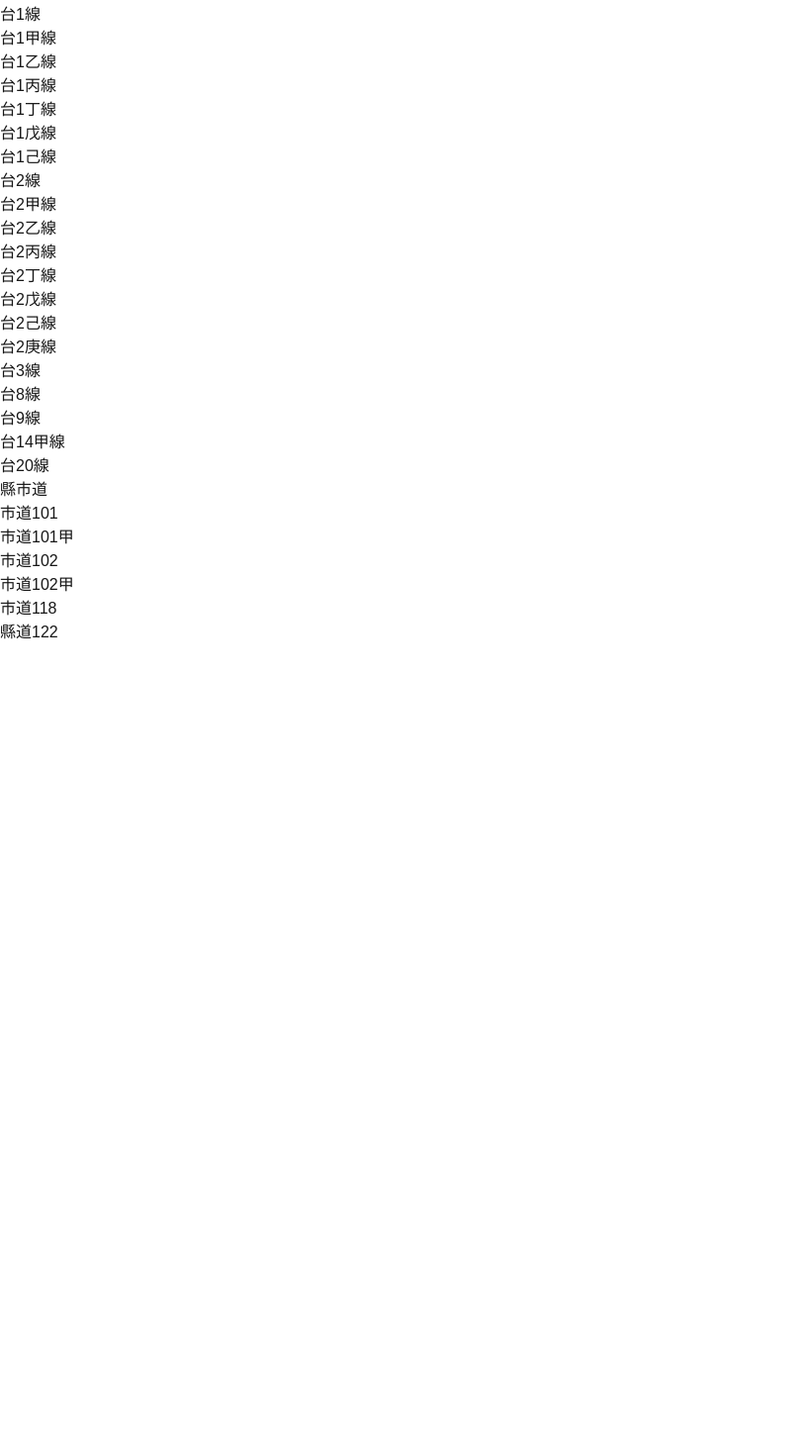
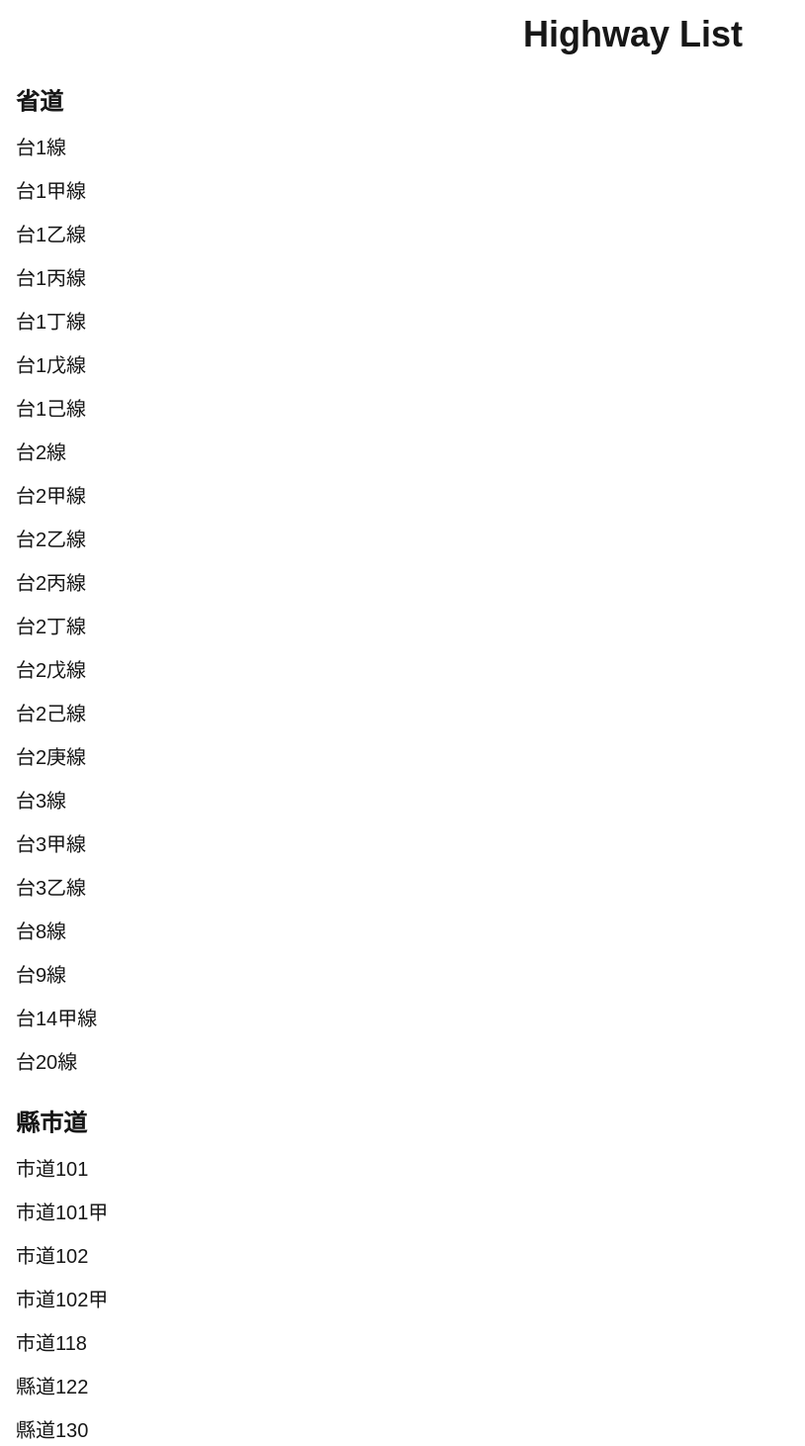
Before and after one commit to jamiema1048/tw_highway, a Next.js app: page /highways in a window 1280 px wide. Shown: the part 69-1530 px from the top of the page at 99% size, without its empty margins (0-814 px from the left). Before the commit the page ends 800 px from the top, so only its background shows below. Built offline with nearby package versions, Linux system fonts and the light colour scheme; data requests are answered from the project's data file.

Commit message:
add image and description

```diff
--- a/db.json
+++ b/database/db.json
@@ -136,6 +136,21 @@
       "otherName": "內山公路、中豐公路(龍潭-豐原)、豐埔公路(豐原-東勢)、中潭公路(台中-草屯)、嘉屏公路(中埔-屏東)、南屏公路(內門-屏東)、澐密戰備道路(澐水-密枝)、東蘭路(卓蘭大橋-東勢)"
     },
     {
+      "id": 40301,
+      "name": "台3甲線",
+      "start": "南投縣草屯鎮",
+      "end": "南投縣南投市五塊厝",
+      "length": "11.713",
+      "otherName": "內山公路、彰南路(中華路-五塊厝)"
+    },
+    {
+      "id": 40302,
+      "name": "台3乙線",
+      "start": "桃園市大溪區員樹林",
+      "end": "桃園市龍潭區深窩",
+      "length": "12.095"
+    },
+    {
       "id": 40800,
       "name": "台8線",
       "start": "台中市東勢區東勢大橋",
@@ -232,6 +247,16 @@
       "highest": "739",
       "highestPlace": "新竹縣五峰鄉土場",
       "otherName": "南清公路(南寮-清泉)、東大路(南寮-東大高架橋)"
+    },
+    {
+      "id": 13000,
+      "name": "縣道130",
+      "start": "苗栗縣苑裡鎮",
+      "end": "苗栗縣大湖鄉八分",
+      "length": "31.126",
+      "highest": "762",
+      "highestPlace": "苗栗縣大湖鄉薑麻園",
+      "otherName": "大通公路(三義-八分)"
     }
   ]
 }
--- a/next.config.mjs
+++ b/next.config.mjs
@@ -1,4 +1,8 @@
-/** @type {import('next').NextConfig} */
-const nextConfig = {};
+// next.config.mjs
+const nextConfig = {
+  images: {
+    unoptimized: true, // 允許加載 public/ 內的本地圖片
+  },
+};
 
 export default nextConfig;
--- a/package.json
+++ b/package.json
@@ -7,7 +7,7 @@
     "build": "next build",
     "start": "next start",
     "lint": "next lint",
-    "start:json-server": "json-server --watch db.json --port 8000",
+    "start:json-server": "json-server --watch database/db.json --port 8000",
     "test": "vitest",
     "test:watch": "vitest --watch"
   },
--- /dev/null
+++ b/public/db_description.json
@@ -0,0 +1,5 @@
+{
+  "40100": [],
+  "12200": [],
+  "13000": ["130縣道30K", "130縣道終點"]
+}
--- /dev/null
+++ b/public/db_image.json
@@ -0,0 +1,5 @@
+{
+  "40100": [],
+  "12200": [],
+  "13000": ["/image/130/20241130_122242.jpg", "/image/130/20241130_120659.jpg"]
+}
--- a/server.js
+++ b/server.js
@@ -1,6 +1,6 @@
 const jsonServer = require("json-server");
 const server = jsonServer.create();
-const router = jsonServer.router("db.json");
+const router = jsonServer.router("database/db.json");
 const middlewares = jsonServer.defaults();
 
 server.use(middlewares);
--- a/src/app/highways/[highwayId]/page.jsx
+++ b/src/app/highways/[highwayId]/page.jsx
@@ -2,6 +2,8 @@
 
 import { useState, useEffect } from "react";
 import Head from "next/head";
+import Image from "next/image";
+import Link from "next/link";
 
 const HighwayContent = ({ params }) => {
   const [highwayId, setHighwayId] = useState(null);
@@ -27,36 +29,54 @@ const HighwayContent = ({ params }) => {
 
   useEffect(() => {
     if (highwayId) {
-      // 第一步：獲取所有 highways 的資料
       const fetchAllHighways = async () => {
         try {
-          const response = await fetch("http://localhost:8000/highways"); // 從 /highways 獲取所有資料
+          const response = await fetch("http://localhost:8000/highways"); // 獲取 highways 資料
           if (!response.ok) {
             throw new Error("Network response was not ok");
           }
           const allHighways = await response.json();
 
-          // 第二步：根據 highwayId 查找對應的 highway 資料
           const highway = allHighways.find(
             (hwy) => hwy.id === Number(highwayId)
           );
 
-          if (highway) {
-            setData(highway); // 如果找到對應的資料，設置 state
-            setTitle(`Highway ${highway.name}`);
-          } else {
+          if (!highway) {
             setData(null);
             setError(`Highway with ID ${highwayId} does not exist`);
             return;
           }
+
+          // 讀取 db_images.json
+          const imagesResponse = await fetch("/db_image.json");
+          if (!imagesResponse.ok)
+            throw new Error("Failed to fetch images data");
+
+          const imagesData = await imagesResponse.json();
+          highway.images = imagesData[highwayId] || []; // 取得對應的圖片陣列
+          console.log("Highway data:", highway); // 🔍 檢查 highway 物件
+          console.log("Fetched images:", highway.images); // 🔍 檢查 images 陣列
+
+          // 讀取 db_description.json
+          const descriptionsResponse = await fetch("/db_description.json");
+          if (!descriptionsResponse.ok)
+            throw new Error("Failed to fetch descriptions data");
+
+          const descriptionsData = await descriptionsResponse.json();
+          highway.descriptions = descriptionsData[highwayId] || []; // 取得對應的內文陣列
+          console.log("Highway data:", highway); // 🔍 檢查 highway 物件
+          console.log("Fetched descriptions:", highway.descriptions); // 🔍 檢查 descriptions 陣列
+
+          setData(highway); // ✅ 確保 highway 物件有圖片後再更新 state
+          setTitle(`Highway ${highway.name}`);
         } catch (error) {
-          setError(error.message); // 設置錯誤訊息
+          setError(error.message);
         }
       };
 
-      fetchAllHighways(); // 呼叫獲取資料的函數
+      fetchAllHighways();
     }
-  }, [highwayId]); // 當 highwayId 改變時觸發
+  }, [highwayId]);
 
   if (error) {
     return <h1>Error: {error}</h1>; // 顯示錯誤訊息
@@ -68,21 +88,101 @@ const HighwayContent = ({ params }) => {
         <title>{title}</title>
       </Head>
       {data ? (
-        <div>
-          <h1>{data.name}</h1>
-          <p>起點: {data.start}</p>
-          {data.currentStart && <p>通車起點: {data.currentStart}</p>}
-          <p>終點: {data.end}</p>
-          {data.currentEnd && <p>通車終點: {data.currentEnd}</p>}
-          <p>長度: {data.length} km</p>
-          {data.currentLength && <p>通車長度: {data.currentLength} km</p>}
-          {data.highest && <p>最高海拔: {data.highest} m</p>}
-          {data.highestPlace && <p>最高點: {data.highestPlace}</p>}
-          {data.otherName && <p>別稱: {data.otherName}</p>}
+        <div className="container mx-auto px-4 py-6">
+          <h1 className="text-3xl font-semibold text-white-800 text-center">
+            {data.name}
+          </h1>
+
+          <section className="route-info bg-black-100 p-6 rounded-lg mt-8">
+            <h2 className="text-2xl font-semibold mb-4">路線資料</h2>
+            <p>
+              <strong>起點:</strong> {data.start}
+            </p>
+            {data.currentStart && (
+              <p>
+                <strong>通車起點:</strong> {data.currentStart}
+              </p>
+            )}
+            <p>
+              <strong>終點:</strong> {data.end}
+            </p>
+            {data.currentEnd && (
+              <p>
+                <strong>通車終點:</strong> {data.currentEnd}
+              </p>
+            )}
+            <p>
+              <strong>長度:</strong> {data.length} km
+            </p>
+            {data.currentLength && (
+              <p>
+                <strong>通車長度:</strong> {data.currentLength} km
+              </p>
+            )}
+            {data.highest && (
+              <p>
+                <strong>最高海拔:</strong> {data.highest} m
+              </p>
+            )}
+            {data.highestPlace && (
+              <p>
+                <strong>最高點:</strong> {data.highestPlace}
+              </p>
+            )}
+            {data.otherName && (
+              <p>
+                <strong>別稱:</strong> {data.otherName}
+              </p>
+            )}
+          </section>
+
+          <section className="media-gallery mt-12">
+            <h2 className="text-2xl font-semibold mb-4">
+              Images and Descriptions
+            </h2>
+            {data.images && data.descriptions && (
+              <div className="grid md:grid-cols-2 gap-8">
+                {data.images.map((image, index) => (
+                  <div key={index} className="media-item">
+                    <div className="image-container overflow-hidden rounded-lg">
+                      <Image
+                        src={image}
+                        alt={`Highway ${data.name} - ${index}`}
+                        width={800}
+                        height={600}
+                        layout="responsive"
+                        className="rounded-lg"
+                      />
+                    </div>
+                    {data.descriptions[index] && (
+                      <p className="mt-4 text-lg">{data.descriptions[index]}</p>
+                    )}
+                  </div>
+                ))}
+
+                {/* Display additional descriptions if there are more descriptions than images */}
+                {data.descriptions.length > data.images.length &&
+                  data.descriptions
+                    .slice(data.images.length)
+                    .map((desc, index) => (
+                      <p key={`desc-${index}`} className="mt-4 text-lg">
+                        {desc}
+                      </p>
+                    ))}
+              </div>
+            )}
+          </section>
         </div>
       ) : (
-        <p>Loading data...</p>
+        <div className="loading-container flex items-center justify-center">
+          {/* Tailwind spinner */}
+          <div className="w-12 h-12 border-4 border-t-4 border-gray-200 border-solid rounded-full animate-spin border-t-gray-800"></div>
+          <span className="ml-2 text-xl">Loading data...</span>
+        </div>
       )}
+      <Link href="/highways" className="text-lg text-blue-500 hover:underline">
+        Highway List
+      </Link>
     </>
   );
 };
--- a/src/app/highways/page.jsx
+++ b/src/app/highways/page.jsx
@@ -26,35 +26,55 @@ const HighwayList = () => {
 
   return (
     <>
-      <Link href="/">Home</Link>
-      <h1>Highway List</h1>
+      <div className="container mx-auto px-4 py-6">
+        <Link href="/" className="text-lg text-blue-500 hover:underline">
+          Home
+        </Link>
+        <h1 className="text-4xl font-bold text-white-800 text-center my-8">
+          Highway List
+        </h1>
 
-      {/* 第二區域 */}
-      <div>
-        <h2>省道</h2>
+        {/* 第二區域: 省道 */}
+        <div className="mt-8">
+          <h2 className="text-2xl font-semibold text-white-700 mb-4">省道</h2>
           {section2.length > 0 ? (
-          section2.map((highway) => (
-            <h3 key={highway.id}>
-              <Link href={`highways/${highway.id}`}>{highway.name}</Link>
+            <div className="space-y-4">
+              {section2.map((highway) => (
+                <h3 key={highway.id} className="text-xl">
+                  <Link
+                    href={`highways/${highway.id}`}
+                    className="text-white-600 hover:text-yellow-400"
+                  >
+                    {highway.name}
+                  </Link>
                 </h3>
-          ))
+              ))}
+            </div>
           ) : (
-          <p>No highways found in this range.</p>
+            <p className="text-gray-500">No highways found in this range.</p>
           )}
         </div>
 
-      {/* 第一區域 */}
-      <div>
-        <h2>縣市道</h2>
+        {/* 第一區域: 縣市道 */}
+        <div className="mt-8">
+          <h2 className="text-2xl font-semibold text-white-700 mb-4">縣市道</h2>
           {section1.length > 0 ? (
-          section1.map((highway) => (
-            <h3 key={highway.id}>
-              <Link href={`highways/${highway.id}`}>{highway.name}</Link>
+            <div className="space-y-4">
+              {section1.map((highway) => (
+                <h3 key={highway.id} className="text-xl">
+                  <Link
+                    href={`highways/${highway.id}`}
+                    className="text-white-600 hover:text-yellow-400"
+                  >
+                    {highway.name}
+                  </Link>
                 </h3>
-          ))
+              ))}
+            </div>
           ) : (
-          <p>No highways found in this range.</p>
+            <p className="text-gray-500">No highways found in this range.</p>
           )}
+        </div>
       </div>
     </>
   );
```
Also changed, not shown: 1 other file (tests, documents, lock files or other folders). Lines whose indentation alone changed are shown as unchanged.
